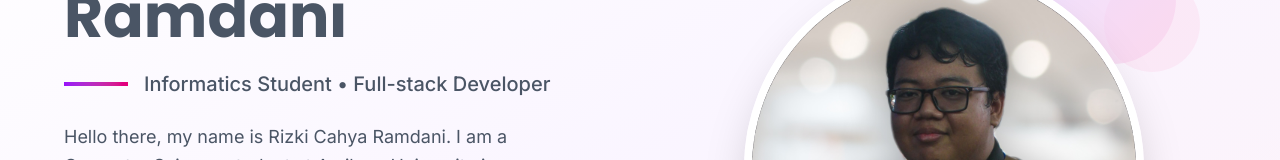
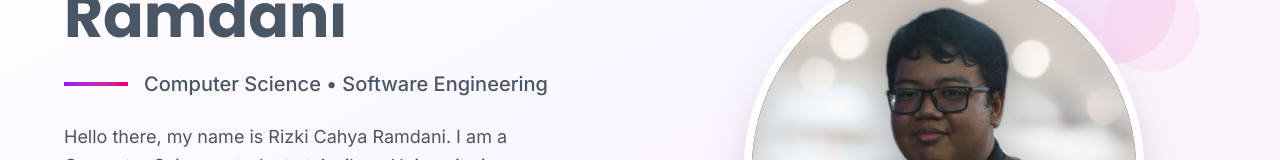
Before and after one commit to rizkicahyaa/WebProfile, a React (Vite) app: page / in a window 1280 px wide. Shown: the part 249-409 px from the top of the page. Built offline with nearby package versions, Linux system fonts and the light colour scheme.

Commit message:
feat: change some title on heroes section

```diff
--- a/src/components/HeroSection.jsx
+++ b/src/components/HeroSection.jsx
@@ -43,7 +43,7 @@ export default function HeroSection() {
 
                             <div className="flex items-center space-x-4">
                                 <div className="w-16 h-1 bg-gradient-to-r from-purple-600 to-pink-600"></div>
-                                <p className="text-xl text-gray-600 font-medium font-['Inter']">Informatics Student • Full-stack Developer</p>
+                                <p className="text-xl text-gray-600 font-medium font-['Inter']">Computer Science • Software Engineering</p>
                             </div>
                         </div>
 
```
